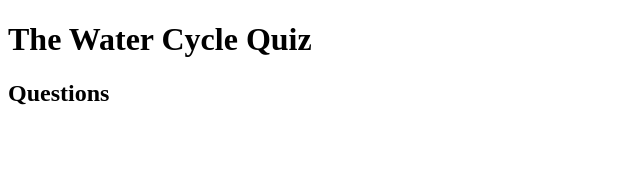
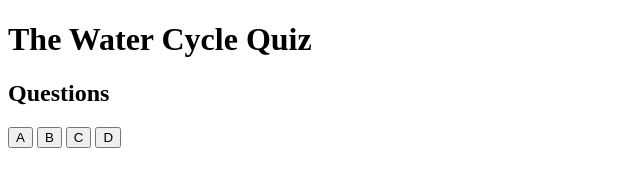
Before and after one commit to estii20/water-cycle-quiz, a plain HTML site: page index.html in a window 1280 px wide. Shown: the whole page, without its empty margins (0-640 px from the left). Drawn offline with Linux system fonts and the light colour scheme.

Commit message:
Add htmlfor answer buttons

```diff
--- a/index.html
+++ b/index.html
@@ -13,6 +13,12 @@
         <h1>The Water Cycle Quiz</h1>
         <div class="quiz-area">
             <h2 id="question">Questions</h2>
+            <div id="answer-btns">
+                <button class="btns">A</button>
+                <button class="btns">B</button>
+                <button class="btns">C</button>
+                <button class="btns">D</button>
+            </div>
         </div>
     </div>
 
```
